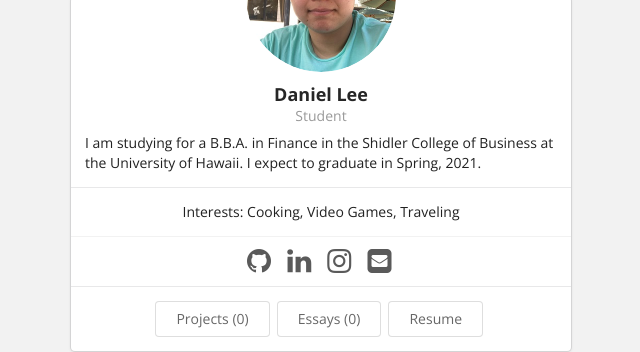
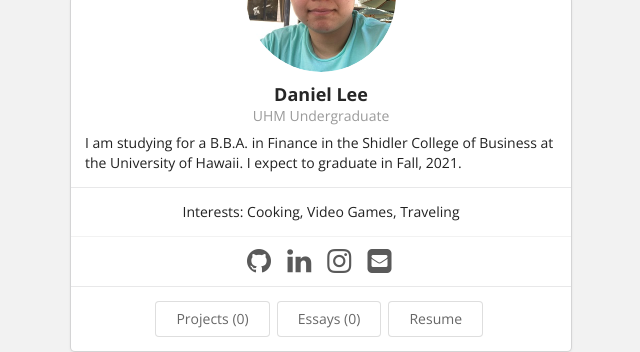
Before and after one commit to rdlee097/rdlee097.github.io, a Jekyll site: the page built from index.html, in a window 1280 px wide. Shown: the part 276-628 px from the top of the page, without its empty margins (319-959 px from the left). Built offline with Jekyll 4.4.1, drawn with Linux system fonts in a browser that asks for light colours.

Commit message:
Update bio.json

```diff
--- a/_data/bio.json
+++ b/_data/bio.json
@@ -1,12 +1,12 @@
 {
   "basics": {
     "name": "Daniel Lee",
-    "label": "Student",
+    "label": "UHM Undergraduate",
     "picture": "https://rdlee097.github.io/images/Self (2).jpg",
     "email": "rdlee@hawaii.edu",
     "phone": "808-779-3609",
     "website": "https://rdlee097.github.io",
-    "summary": "I am studying for a B.B.A. in Finance in the Shidler College of Business at the University of Hawaii. I expect to graduate in Spring, 2021.",
+    "summary": "I am studying for a B.B.A. in Finance in the Shidler College of Business at the University of Hawaii. I expect to graduate in Fall, 2021.",
     "location": {
       "address": "",
       "postalCode": "96822",
```
